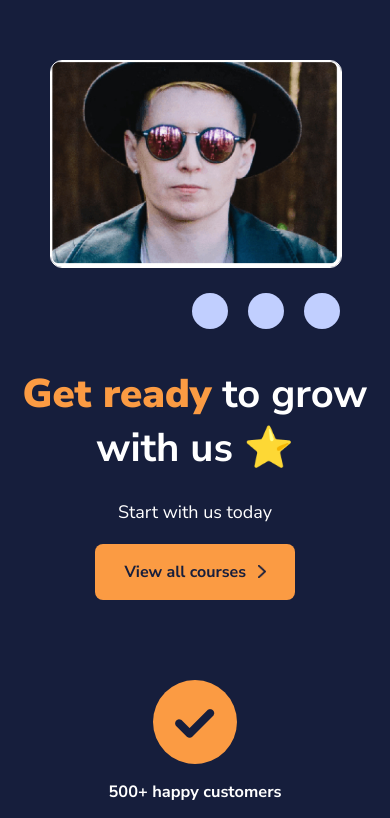
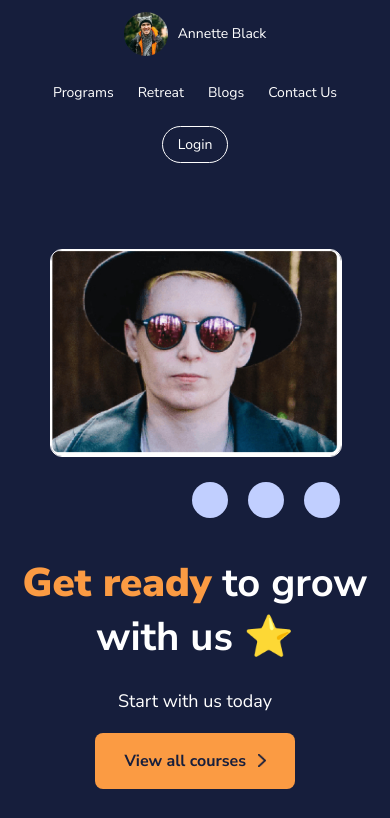
Before and after one commit to jigyasudhingra/qoohoo-task, a React (Create React App) app: page / in a window 390 px wide. Shown: the top 818 px of the page. Built offline with nearby package versions, Linux system fonts and the light colour scheme.

Commit message:
Header component - Mobile responsive done

```diff
--- a/src/components/Bootcamps/Bootcamps.css
+++ b/src/components/Bootcamps/Bootcamps.css
@@ -99,7 +99,7 @@
   text-align: center;
 }
 
-@media (max-width: 550px) {
+@media (max-width: 800px) {
   .bootcamp {
     justify-content: center;
     padding: 30px;
--- a/src/components/Courses/Courses.css
+++ b/src/components/Courses/Courses.css
@@ -53,7 +53,7 @@
   font-size: 20px;
 }
 
-@media (max-width: 550px) {
+@media (max-width: 800px) {
   .courses-main {
     display: flex;
     flex-direction: column;
--- a/src/components/Footer/Footer.css
+++ b/src/components/Footer/Footer.css
@@ -24,3 +24,12 @@
   display: flex;
   justify-content: space-around;
 }
+
+@media (max-width: 800px) {
+  .footer {
+    display: flex;
+    flex-direction: column;
+    align-items: center;
+    /* justify-content: space-around; */
+  }
+}
--- a/src/components/Header/header.css
+++ b/src/components/Header/header.css
@@ -49,11 +49,28 @@ li {
   cursor: pointer;
 }
 
-@media (max-width: 500px) {
+@media (max-width: 800px) {
   .header {
-    /* background-color: #161e3c;
-    color: white; */
-    display: none;
-    /* justify-content: space-around; */
+    padding-top: 10px;
+    flex-direction: column;
+    align-items: center;
+  }
+
+  .nav-items > ul > li {
+    padding: 0px;
+  }
+
+  .round-outlined-button {
+    border-radius: 40px;
+    color: white;
+    border: 1px solid white;
+    padding: 8px 15px;
+  }
+
+  .nav-items > ul {
+    flex-wrap: wrap;
+    margin-left: -40px;
+    /* align-items: center; */
+    justify-content: center;
   }
 }
--- a/src/components/HeroContent/HeroContent.css
+++ b/src/components/HeroContent/HeroContent.css
@@ -78,7 +78,7 @@
   color: white;
 }
 
-@media (max-width: 550px) {
+@media (max-width: 800px) {
   .hero-main-content {
     display: flex;
     flex-direction: column;
```
